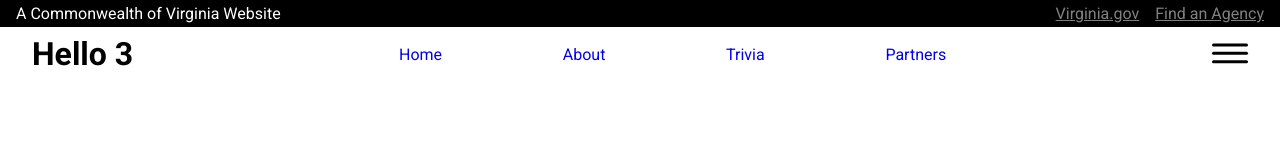
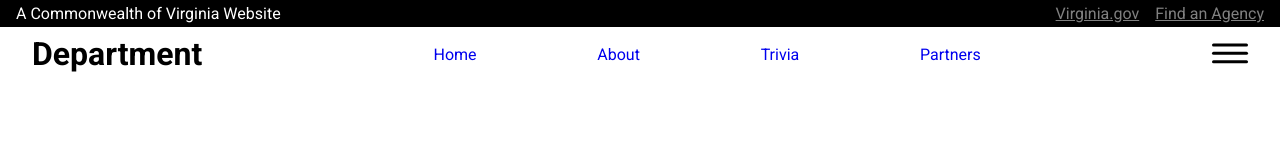
Before and after one commit to deppes365/Parallax-Theme, a plain HTML site: page index.html in a window 1280 px wide. Drawn offline with Linux system fonts and the light colour scheme.

Commit message:
website title change

```diff
--- a/index.html
+++ b/index.html
@@ -30,7 +30,7 @@
 			</div>
 			<div class="nav-bar">
 				<div class="container">
-					<h1 class="website-title"><a href="#">Hello 3</a></h1>
+					<h1 class="website-title"><a href="#">Department</a></h1>
 					<ul class="nav-links">
 						<li><a href="#">Home</a></li>
 						<li><a href="#">About</a></li>
```
